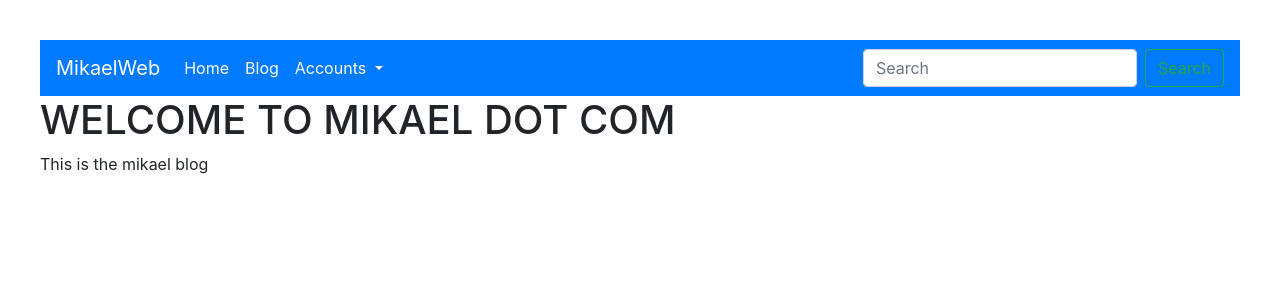
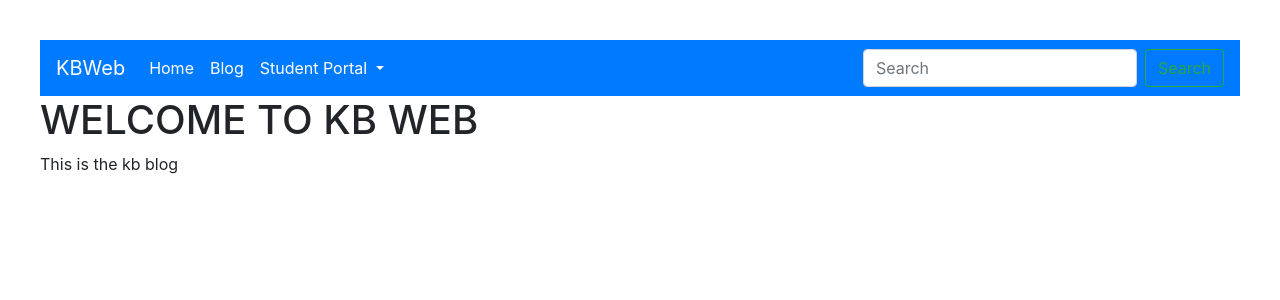
Before and after one commit to mikaelKM/kbweb, a Django app: page / in a window 1280 px wide. Shown: the top 300 px of the page. Run offline with Django 3.2, Linux system fonts and the light colour scheme; some libraries are stand-ins or nearby versions.

Commit message:
changed project to kbweb

```diff
--- a/mikaelweb/settings.py
+++ b/mikaelweb/settings.py
@@ -81,7 +81,6 @@ DATABASES = {
     }
 }
 
-
 # Password validation
 # https://docs.djangoproject.com/en/2.2/ref/settings/#auth-password-validators
 
--- a/templates/blog.html
+++ b/templates/blog.html
@@ -1,4 +1,4 @@
 {% include "index.html"%}
 {% block content %}
-<p>This is the mikael blog</p>
+<p>This is the kb blog</p>
 {% endblock %}
--- a/templates/index.html
+++ b/templates/index.html
@@ -8,7 +8,7 @@
    {% load static %}
 <link rel="stylesheet" type="text/css" href="{% static 'cssfile/carousel.css' %}">
 <nav class="navbar navbar-expand-lg navbar navbar-dark bg-primary">
-  <a class="navbar-brand" href="#">MikaelWeb</a>
+  <a class="navbar-brand" href="#">KBWeb</a>
   <button class="navbar-toggler" type="button" data-toggle="collapse" data-target="#navbarSupportedContent" aria-controls="navbarSupportedContent" aria-expanded="false" aria-label="Toggle navigation">
     <span class="navbar-toggler-icon"></span>
   </button>
@@ -21,7 +21,7 @@
         <a class="nav-link" href="#">Blog</a>
       </li>
       <li class="nav-item dropdown active">
-        <a class="nav-link dropdown-toggle" href="#" id="navbarDropdown" role="button" data-toggle="dropdown" aria-haspopup="true" aria-expanded="false"> Accounts
+        <a class="nav-link dropdown-toggle" href="#" id="navbarDropdown" role="button" data-toggle="dropdown" aria-haspopup="true" aria-expanded="false"> Student Portal
         </a>
         <div class="dropdown-menu" aria-labelledby="navbarDropdown">
           <a class="dropdown-item" href="#">Register</a>
@@ -48,7 +48,7 @@
 <body>
 
 	{% block content %}
-	<h1>WELCOME TO MIKAEL DOT COM</h1>
+	<h1>WELCOME TO KB WEB</h1>
 
 	{% endblock %}
 </body>
```
